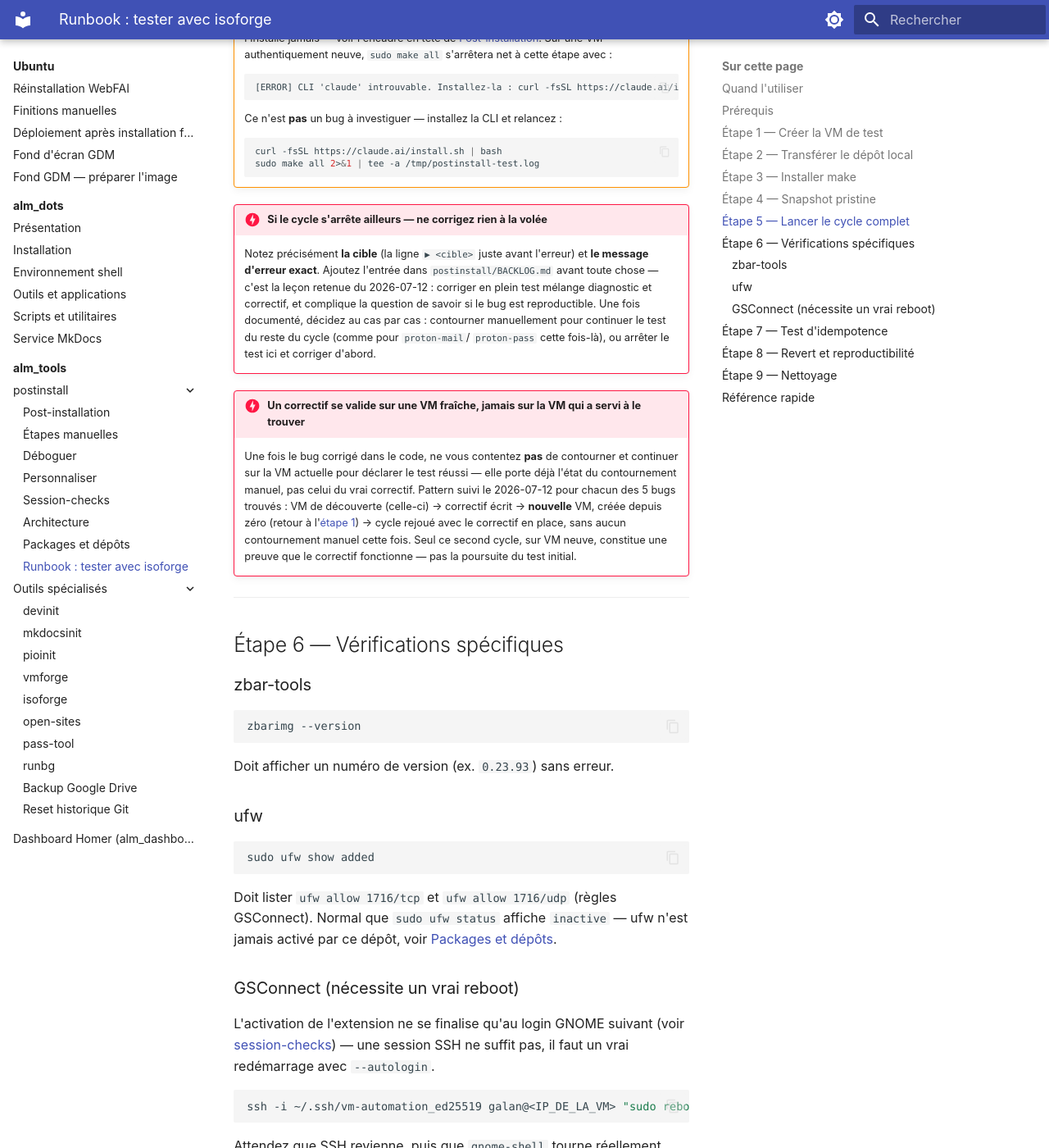
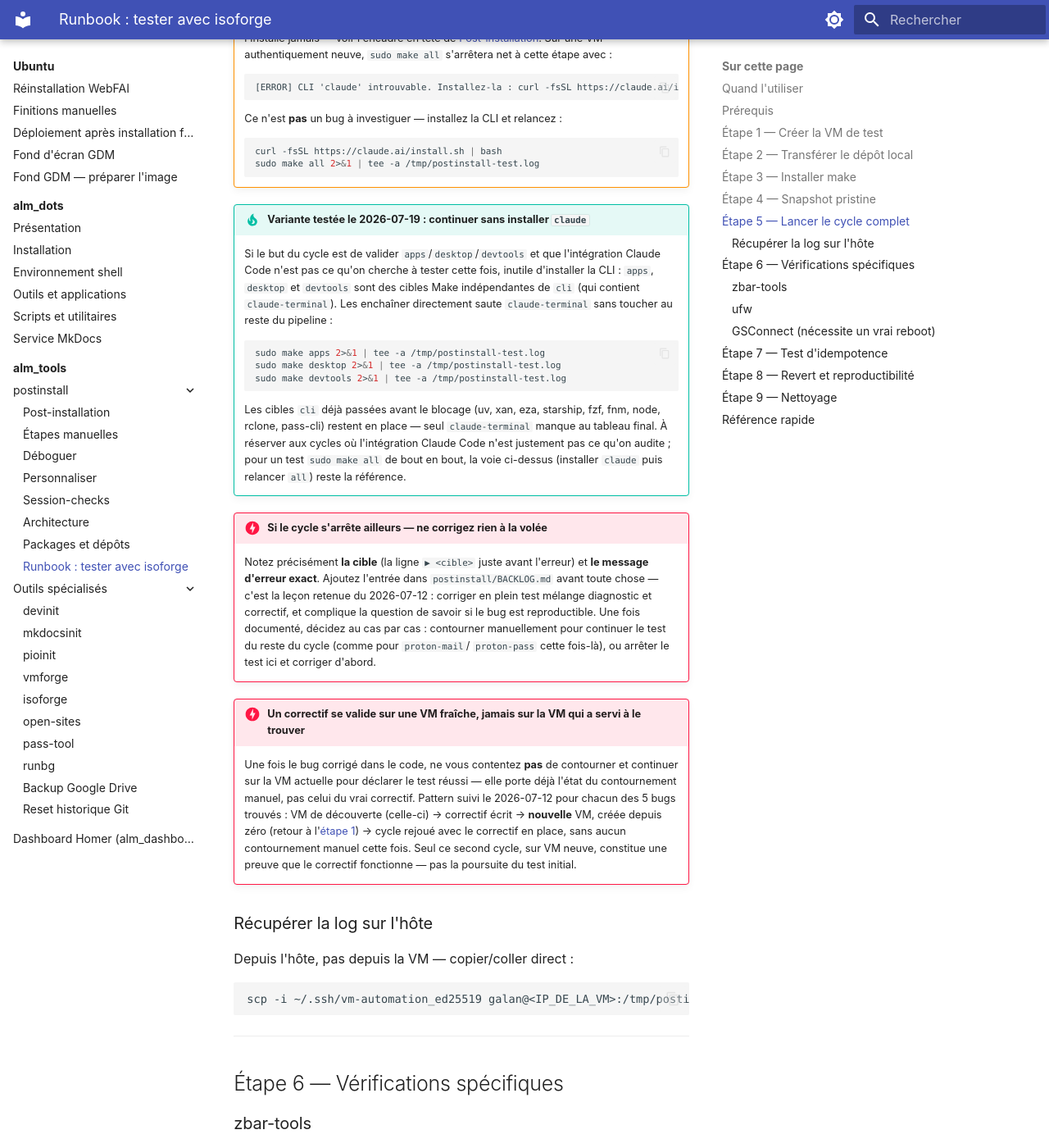
Before and after one commit to namnetes/alm_notes, an MkDocs documentation site: the page built from docs/systeme/ubuntu/alm_tools/postinstall/tester-avec-isoforge.md, in a window 1280 px wide and 1400 px high, scrolled down 2952 px. Shown: the whole window at 82% size. Built offline with MkDocs 1.6.1 and Material for MkDocs 9.7.7, drawn with Linux system fonts in a browser that asks for light colours; some of the changed text lies outside the part shown.

Commit message:
docs(alm_tools): document the apps/desktop/devtools skip variant and log retrieval
Records the alternative discovered this session for continuing past
claude-terminal without installing the CLI, and adds a copy-pasteable
scp command to fetch the postinstall log from the VM to the host.

Co-Authored-By: Claude Sonnet 5 <noreply@anthropic.com>

````diff
--- a/docs/systeme/ubuntu/alm_tools/postinstall/tester-avec-isoforge.md
+++ b/docs/systeme/ubuntu/alm_tools/postinstall/tester-avec-isoforge.md
@@ -140,6 +140,27 @@ sudo make all 2>&1 | tee /tmp/postinstall-test.log
     sudo make all 2>&1 | tee -a /tmp/postinstall-test.log
     ```
 
+!!! tip "Variante testée le 2026-07-19 : continuer sans installer `claude`"
+    Si le but du cycle est de valider `apps`/`desktop`/`devtools` et que
+    l'intégration Claude Code n'est pas ce qu'on cherche à tester cette
+    fois, inutile d'installer la CLI : `apps`, `desktop` et `devtools` sont
+    des cibles Make indépendantes de `cli` (qui contient `claude-terminal`).
+    Les enchaîner directement saute `claude-terminal` sans toucher au reste
+    du pipeline :
+
+    ```bash
+    sudo make apps 2>&1 | tee -a /tmp/postinstall-test.log
+    sudo make desktop 2>&1 | tee -a /tmp/postinstall-test.log
+    sudo make devtools 2>&1 | tee -a /tmp/postinstall-test.log
+    ```
+
+    Les cibles `cli` déjà passées avant le blocage (uv, xan, eza, starship,
+    fzf, fnm, node, rclone, pass-cli) restent en place — seul
+    `claude-terminal` manque au tableau final. À réserver aux cycles où
+    l'intégration Claude Code n'est justement pas ce qu'on audite ; pour un
+    test `sudo make all` de bout en bout, la voie ci-dessus (installer
+    `claude` puis relancer `all`) reste la référence.
+
 !!! danger "Si le cycle s'arrête ailleurs — ne corrigez rien à la volée"
     Notez précisément **la cible** (la ligne `▶  <cible>` juste avant
     l'erreur) et **le message d'erreur exact**. Ajoutez l'entrée dans
@@ -161,6 +182,14 @@ sudo make all 2>&1 | tee /tmp/postinstall-test.log
     → cycle rejoué avec le correctif en place, sans aucun contournement
     manuel cette fois. Seul ce second cycle, sur VM neuve, constitue une
     preuve que le correctif fonctionne — pas la poursuite du test initial.
+
+### Récupérer la log sur l'hôte
+
+Depuis l'hôte, pas depuis la VM — copier/coller direct :
+
+```bash
+scp -i ~/.ssh/vm-automation_ed25519 galan@<IP_DE_LA_VM>:/tmp/postinstall-test.log ~/postinstall-test.log
+```
 
 ---
 
@@ -293,6 +322,7 @@ isoforge delete postinstall-test
 | Snapshot pristine | `isoforge snapshot create <nom> pristine` |
 | Lister les snapshots (reprise après pause/panne) | `isoforge snapshot list <nom>` |
 | Lancer le cycle | `sudo make all 2>&1 \| tee /tmp/postinstall-test.log` |
+| Récupérer la log sur l'hôte | `scp -i ~/.ssh/vm-automation_ed25519 galan@<IP>:/tmp/postinstall-test.log ~/postinstall-test.log` |
 | Vérifier zbar-tools | `zbarimg --version` |
 | Vérifier ufw | `sudo ufw show added` |
 | Débloquer le zenity bloquant | `pkill -f 'zenity --question.*Extension Nautilus manquante'` |
````
